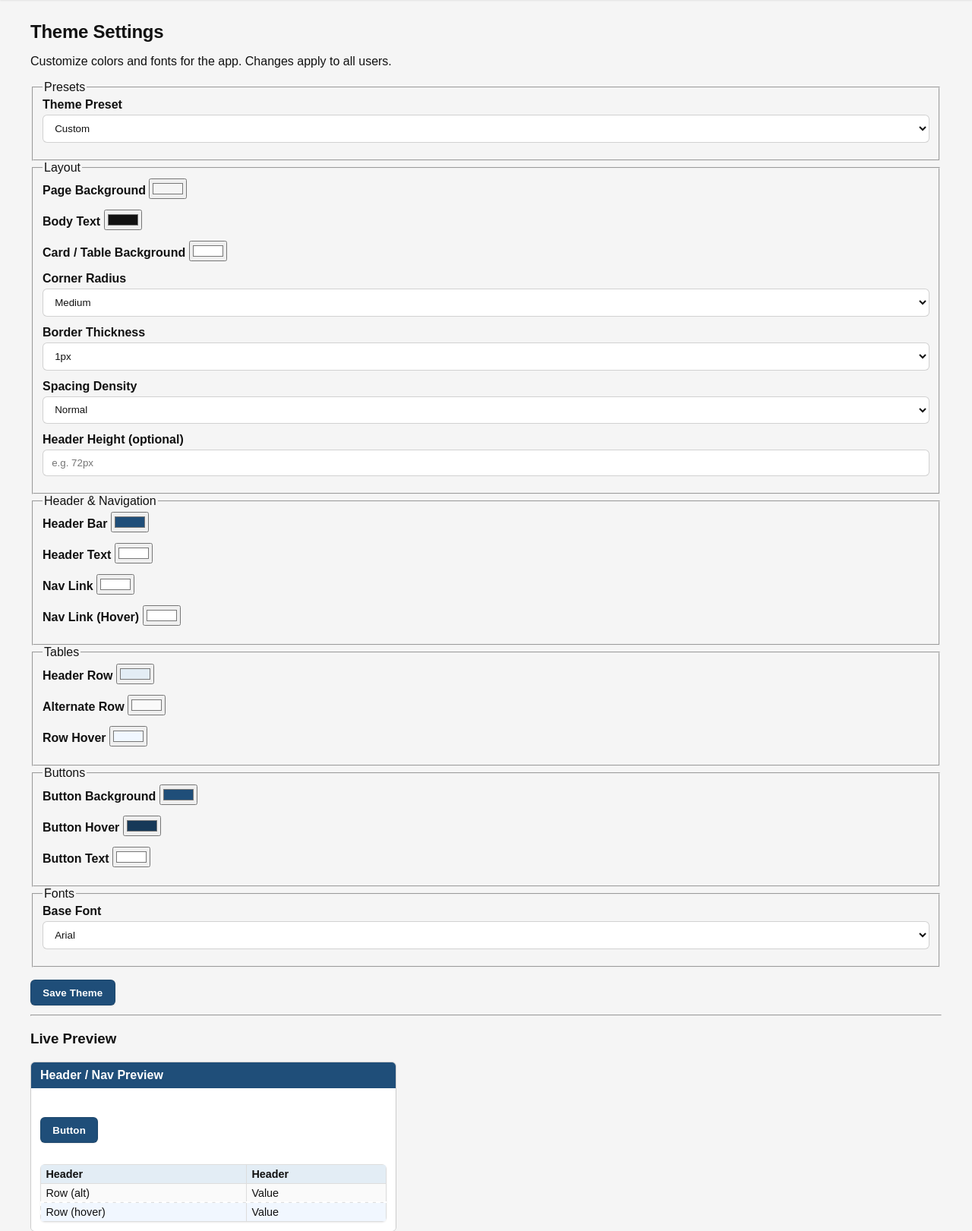
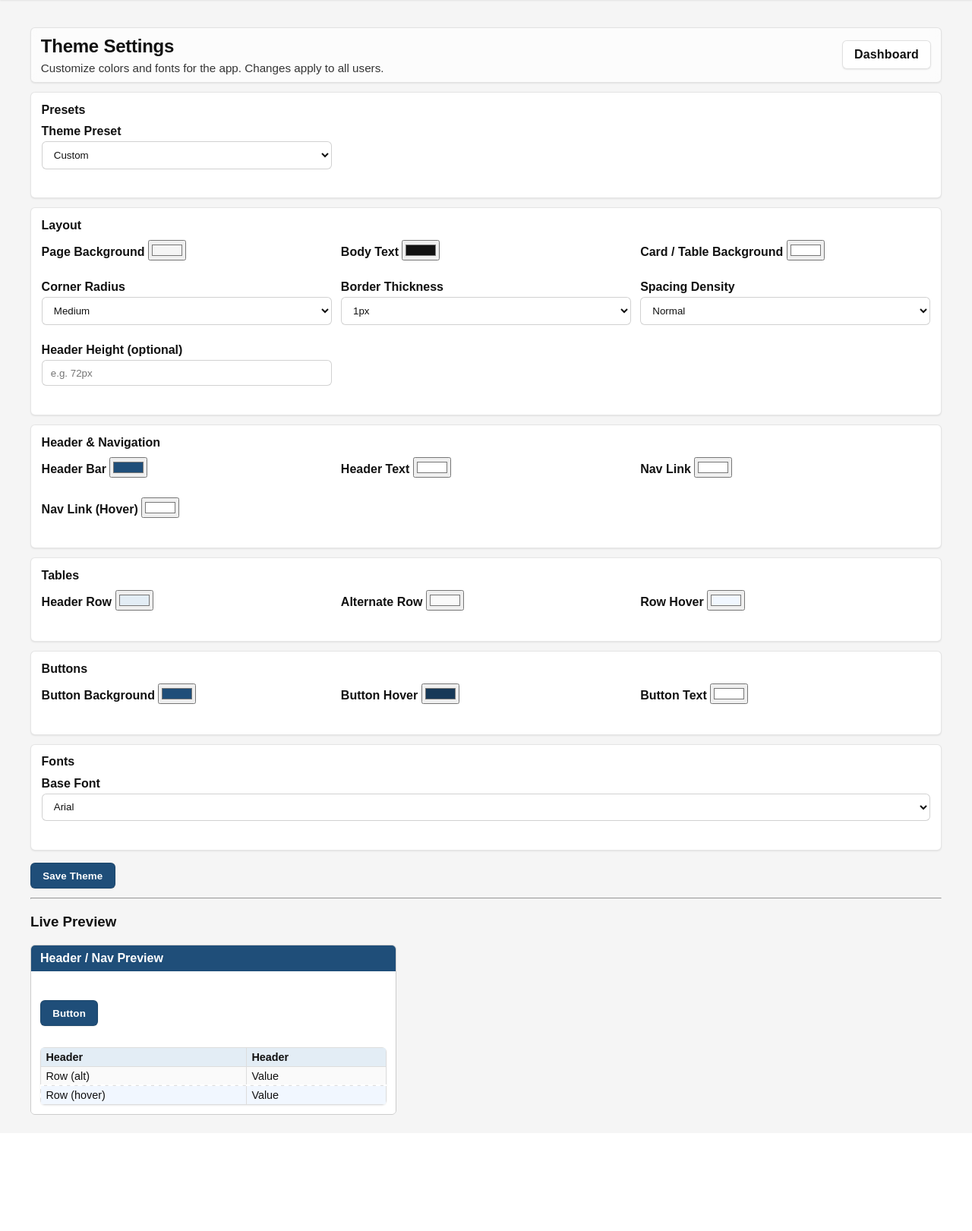
Before and after one commit to Mindtrick79/Inventory, a Flask app: page /theme in a window 1280 px wide. Shown: the part 121-1742 px from the top of the page at 76% size. After the commit the page ends 1589 px from the top, so only its background shows below. Run offline with Flask 3, Linux system fonts and the light colour scheme; the visitor is signed in with stand-in values (Sample User, id 1).

Commit message:
UI: polish remaining legacy pages

```diff
--- a/templates/theme.html
+++ b/templates/theme.html
@@ -1,12 +1,21 @@
 {% extends 'base.html' %}
 {% block content %}
+
+<div class="page-toolbar">
+  <div class="page-toolbar__title">
     <h2>Theme Settings</h2>
-<p>Customize colors and fonts for the app. Changes apply to all users.</p>
+    <div class="page-toolbar__subtitle">Customize colors and fonts for the app. Changes apply to all users.</div>
+  </div>
+  <div class="page-toolbar__actions">
+    <a class="btn btn--secondary" href="{{ url_for('index') }}">Dashboard</a>
+  </div>
+</div>
 
 <form method="post" id="theme-form">
-  <fieldset>
-    <legend>Presets</legend>
-    <div>
+  <div class="form-card">
+    <div class="form-card__title">Presets</div>
+    <div class="form-grid">
+      <div class="form-field">
         <label for="theme_preset">Theme Preset</label>
         <select id="theme_preset" name="theme_preset">
           <option value="custom" selected>Custom</option>
@@ -18,22 +27,25 @@
           <option value="slate">Slate</option>
         </select>
       </div>
-  </fieldset>
-  <fieldset>
-    <legend>Layout</legend>
-    <div>
+    </div>
+  </div>
+
+  <div class="form-card">
+    <div class="form-card__title">Layout</div>
+    <div class="form-grid">
+      <div class="form-field">
         <label for="theme_bg">Page Background</label>
         <input type="color" id="theme_bg" name="theme_bg" value="{{ settings.theme_bg }}">
       </div>
-    <div>
+      <div class="form-field">
         <label for="theme_text">Body Text</label>
         <input type="color" id="theme_text" name="theme_text" value="{{ settings.theme_text or '#111111' }}">
       </div>
-    <div>
+      <div class="form-field">
         <label for="theme_card_bg">Card / Table Background</label>
         <input type="color" id="theme_card_bg" name="theme_card_bg" value="{{ settings.theme_card_bg }}">
       </div>
-    <div>
+      <div class="form-field">
         <label for="theme_radius">Corner Radius</label>
         <select id="theme_radius" name="theme_radius">
           {% set current_radius = settings.theme_radius or '6px' %}
@@ -44,7 +56,7 @@
           <option value="16px" {% if current_radius == '16px' %}selected{% endif %}>Extra</option>
         </select>
       </div>
-    <div>
+      <div class="form-field">
         <label for="theme_border_width">Border Thickness</label>
         <select id="theme_border_width" name="theme_border_width">
           {% set current_bw = settings.theme_border_width or '1px' %}
@@ -54,7 +66,7 @@
           <option value="3px" {% if current_bw == '3px' %}selected{% endif %}>3px</option>
         </select>
       </div>
-    <div>
+      <div class="form-field">
         <label for="theme_spacing">Spacing Density</label>
         {% set current_spacing = settings.theme_spacing or '1' %}
         <select id="theme_spacing" name="theme_spacing">
@@ -64,67 +76,75 @@
           <option value="1.3" {% if current_spacing == '1.3' %}selected{% endif %}>Extra</option>
         </select>
       </div>
-    <div>
+      <div class="form-field">
         <label for="theme_header_height">Header Height (optional)</label>
         <input type="text" id="theme_header_height" name="theme_header_height" value="{{ settings.theme_header_height or '' }}" placeholder="e.g. 72px">
       </div>
-  </fieldset>
+    </div>
+  </div>
 
-  <fieldset>
-    <legend>Header &amp; Navigation</legend>
-    <div>
+  <div class="form-card">
+    <div class="form-card__title">Header &amp; Navigation</div>
+    <div class="form-grid">
+      <div class="form-field">
         <label for="theme_header_bg">Header Bar</label>
         <input type="color" id="theme_header_bg" name="theme_header_bg" value="{{ settings.theme_header_bg }}">
       </div>
-    <div>
+      <div class="form-field">
         <label for="theme_header_text">Header Text</label>
         <input type="color" id="theme_header_text" name="theme_header_text" value="{{ settings.theme_header_text }}">
       </div>
-    <div>
+      <div class="form-field">
         <label for="theme_nav_link">Nav Link</label>
         <input type="color" id="theme_nav_link" name="theme_nav_link" value="{{ settings.theme_nav_link }}">
       </div>
-    <div>
+      <div class="form-field">
         <label for="theme_nav_link_hover">Nav Link (Hover)</label>
         <input type="color" id="theme_nav_link_hover" name="theme_nav_link_hover" value="{{ settings.theme_nav_link_hover }}">
       </div>
-  </fieldset>
+    </div>
+  </div>
 
-  <fieldset>
-    <legend>Tables</legend>
-    <div>
+  <div class="form-card">
+    <div class="form-card__title">Tables</div>
+    <div class="form-grid">
+      <div class="form-field">
         <label for="theme_table_header_bg">Header Row</label>
         <input type="color" id="theme_table_header_bg" name="theme_table_header_bg" value="{{ settings.theme_table_header_bg }}">
       </div>
-    <div>
+      <div class="form-field">
         <label for="theme_table_row_alt">Alternate Row</label>
         <input type="color" id="theme_table_row_alt" name="theme_table_row_alt" value="{{ settings.theme_table_row_alt }}">
       </div>
-    <div>
+      <div class="form-field">
         <label for="theme_table_row_hover">Row Hover</label>
         <input type="color" id="theme_table_row_hover" name="theme_table_row_hover" value="{{ settings.theme_table_row_hover }}">
       </div>
-  </fieldset>
+    </div>
+  </div>
 
-  <fieldset>
-    <legend>Buttons</legend>
-    <div>
+  <div class="form-card">
+    <div class="form-card__title">Buttons</div>
+    <div class="form-grid">
+      <div class="form-field">
         <label for="theme_button_bg">Button Background</label>
         <input type="color" id="theme_button_bg" name="theme_button_bg" value="{{ settings.theme_button_bg }}">
       </div>
-    <div>
+      <div class="form-field">
         <label for="theme_button_hover_bg">Button Hover</label>
         <input type="color" id="theme_button_hover_bg" name="theme_button_hover_bg" value="{{ settings.theme_button_hover_bg }}">
       </div>
-    <div>
+      <div class="form-field">
         <label for="theme_button_text">Button Text</label>
         <input type="color" id="theme_button_text" name="theme_button_text" value="{{ settings.theme_button_text }}">
       </div>
-  </fieldset>
+    </div>
+  </div>
 
-  <fieldset>
-    <legend>Fonts</legend>
-    <div>
+  <div class="form-card">
+    <div class="form-card__title">Fonts</div>
+    <div class="form-grid">
+      <div class="form-field form-field--span-12">
         <label for="theme_font_family">Base Font</label>
         <input type="hidden" id="theme_google_font_url" name="theme_google_font_url" value="{{ settings.theme_google_font_url or '' }}">
         <select id="theme_font_family" name="theme_font_family">
@@ -152,10 +172,11 @@
           </optgroup>
         </select>
       </div>
-  </fieldset>
+    </div>
+  </div>
 
   <div class="form-actions">
-    <button type="submit">Save Theme</button>
+    <button class="btn btn--primary" type="submit">Save Theme</button>
   </div>
 </form>
 
```
Also changed, not shown: templates/db_admin.html (+20 -6 lines), templates/pricing_request.html (+32 -9 lines), templates/stock_use.html (+30 -11 lines), templates/units.html (+31 -8 lines), templates/vendor_form.html (+31 -16 lines), templates/vendors.html (+16 -3 lines). Lines whose indentation alone changed are shown as unchanged.
